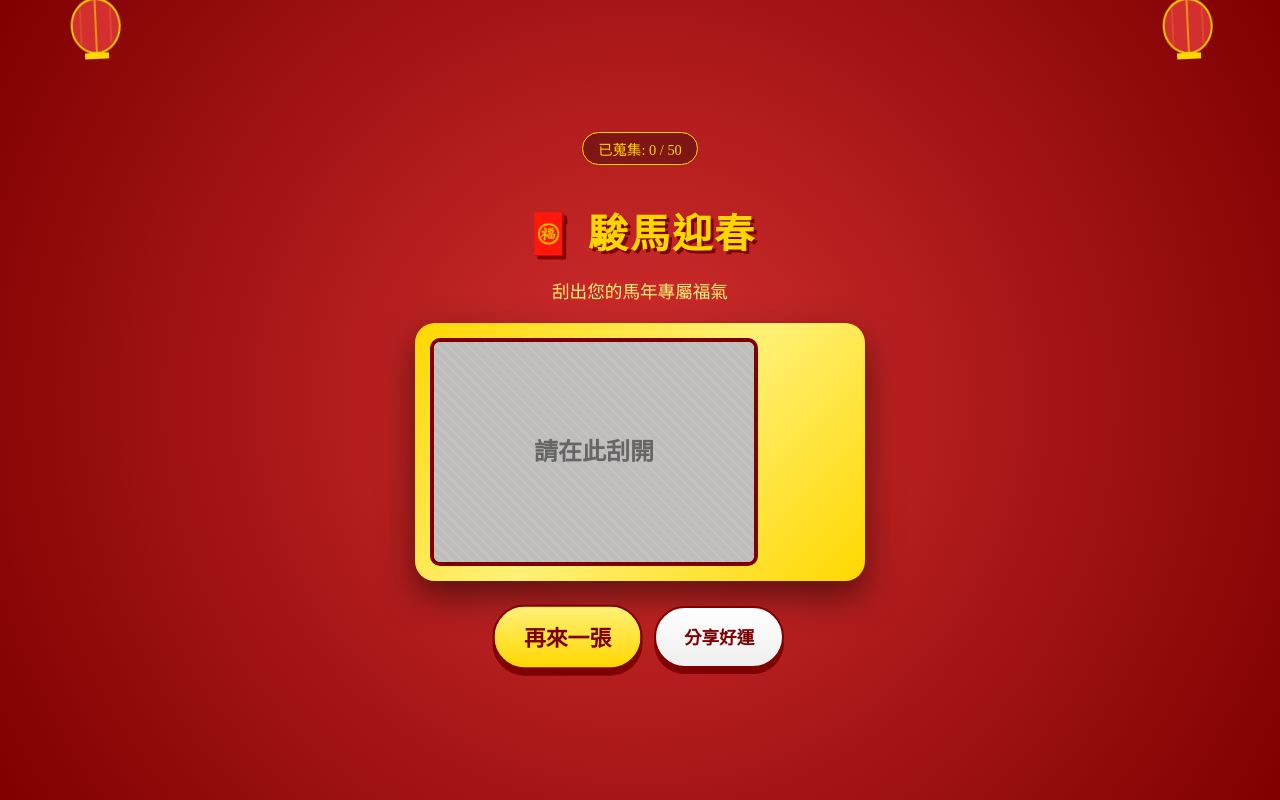
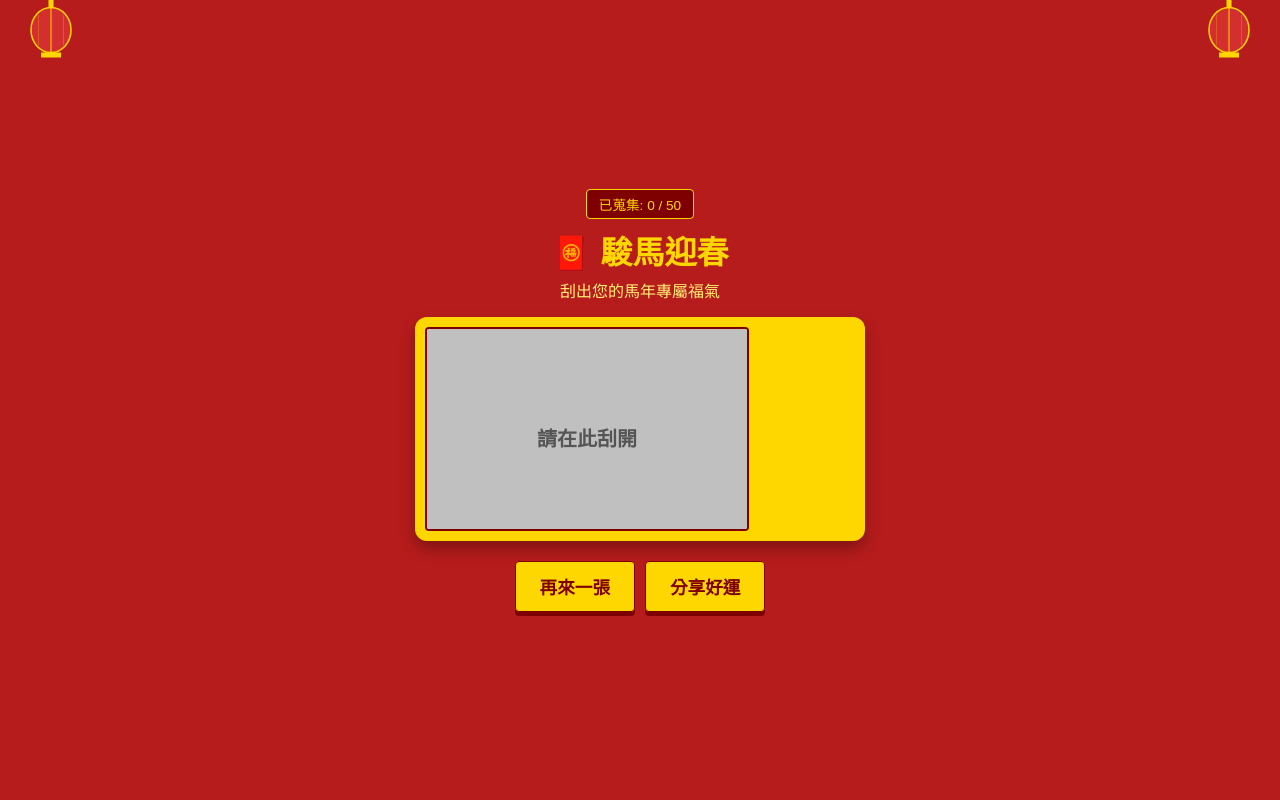
Before and after one commit to elfhermit/LotteryCard, a website built with Vite: page index.html in a window 1280 px wide. Built offline with nearby package versions, Linux system fonts and the light colour scheme; no server answers.

Commit message:
Perf: 簡化渲染結構、移除毛玻璃特效並優化刮除感與 FPS

```diff
--- a/src/main.ts
+++ b/src/main.ts
@@ -193,10 +193,11 @@ class App {
     if (!this.scratchCard) {
       this.scratchCard = new ScratchCard({
         canvas: this.canvas,
-        coverColor: '#bfbcbc',
-        brushSize: 35,
+        coverColor: '#C0C0C0',
+        brushSize: 45, // 更大的刷頭
         onProgress: (progress) => {
-          if (progress > typedConfig.settings.celebrationThreshold && !this.isRevealed) {
+          // 調降閾值，讓使用者更快獲得回饋
+          if (progress > 0.6 && !this.isRevealed) {
             this.revealSuccess(progress);
           }
         },
--- a/src/scratch-card.ts
+++ b/src/scratch-card.ts
@@ -17,8 +17,8 @@ export class ScratchCard {
 
   constructor(options: ScratchCardOptions) {
     this.options = {
-      coverColor: '#CCCCCC',
-      brushSize: 30,
+      coverColor: '#C0C0C0', // 標準銀色
+      brushSize: 40, // 加大刷頭
       onProgress: () => {},
       onComplete: () => {},
       onScratchStart: () => {},
@@ -40,24 +40,17 @@ export class ScratchCard {
 
   public reset() {
     const { width, height } = this.options.canvas;
+
+    // 快速純色填充，優化效能
     this.ctx.globalCompositeOperation = 'source-over';
     this.ctx.fillStyle = this.options.coverColor;
     this.ctx.fillRect(0, 0, width, height);
 
-    // 加上簡單的斜線紋理
-    this.ctx.strokeStyle = 'rgba(255,255,255,0.1)';
-    this.ctx.lineWidth = 2;
-    for (let i = -width; i < width; i += 10) {
-      this.ctx.beginPath();
-      this.ctx.moveTo(i, 0);
-      this.ctx.lineTo(i + height, height);
-      this.ctx.stroke();
-    }
-
-    this.ctx.fillStyle = '#666666';
-    this.ctx.font = 'bold 24px "Microsoft JhengHei"';
+    // 簡單文字提示，避免複雜渲染
+    this.ctx.fillStyle = '#555555';
+    this.ctx.font = 'bold 20px sans-serif';
     this.ctx.textAlign = 'center';
-    this.ctx.fillText('請在此刮開', width / 2, height / 2 + 8);
+    this.ctx.fillText('請在此刮開', width / 2, height / 2 + 7);
 
     this.ctx.globalCompositeOperation = 'destination-out';
   }
@@ -94,8 +87,8 @@ export class ScratchCard {
     canvas.addEventListener('mousemove', move);
     window.addEventListener('mouseup', end);
 
-    canvas.addEventListener('touchstart', start);
-    canvas.addEventListener('touchmove', move);
+    canvas.addEventListener('touchstart', start, { passive: false });
+    canvas.addEventListener('touchmove', move, { passive: false });
     window.addEventListener('touchend', end);
   }
 
@@ -104,8 +97,8 @@ export class ScratchCard {
     const clientX = 'touches' in e ? e.touches[0].clientX : e.clientX;
     const clientY = 'touches' in e ? e.touches[0].clientY : e.clientY;
     return {
-      x: clientX - rect.left,
-      y: clientY - rect.top
+      x: (clientX - rect.left) * (this.options.canvas.width / rect.width),
+      y: (clientY - rect.top) * (this.options.canvas.height / rect.height)
     };
   }
 
@@ -121,20 +114,22 @@ export class ScratchCard {
 
   public calculateProgress() {
     const { width, height } = this.options.canvas;
+    // 效能優化：只檢查 1/16 的像素點進行估算
     const imageData = this.ctx.getImageData(0, 0, width, height);
     const pixels = imageData.data;
     let transparentPixels = 0;
+    const step = 16; // 跨步取樣
 
-    for (let i = 3; i < pixels.length; i += 4) {
+    for (let i = 3; i < pixels.length; i += step) {
       if (pixels[i] === 0) {
         transparentPixels++;
       }
     }
 
-    const progress = transparentPixels / (width * height);
+    const progress = (transparentPixels * (step / 4)) / (width * height);
     this.options.onProgress(progress);
 
-    if (progress > 0.9) {
+    if (progress > 0.85) {
         this.reveal();
     }
   }
--- a/src/style.css
+++ b/src/style.css
@@ -4,12 +4,12 @@
   --gold: #ffd700;
   --bright-gold: #fff176;
   --white: #ffffff;
-  --bg-gradient: radial-gradient(circle, #d32f2f 0%, #7f0000 100%);
+  --bg-color: #b71c1c;
 }
 
 body {
-  font-family: 'Kaiti', 'STKaiti', 'Microsoft JhengHei', serif;
-  background: var(--bg-gradient);
+  font-family: 'Microsoft JhengHei', sans-serif;
+  background-color: var(--bg-color);
   color: var(--white);
   display: flex;
   justify-content: center;
@@ -20,92 +20,52 @@ body {
   touch-action: none;
 }
 
-body.gold-mode {
-  --primary-red: #ffd700;
-  --deep-red: #b8860b;
-  --gold: #ffffff;
-  --bg-gradient: radial-gradient(circle, #fff176 0%, #fbc02d 100%);
-}
-
-body.eve-mode {
-  animation: bg-pulse 5s infinite;
-}
-
-@keyframes bg-pulse {
-  0% { background-color: #b71c1c; }
-  50% { background-color: #d32f2f; }
-  100% { background-color: #b71c1c; }
-}
-
 #app {
   text-align: center;
-  width: 90%;
+  width: 95%;
   max-width: 450px;
   position: relative;
   z-index: 10;
 }
 
 .collection-info {
-  background: rgba(0, 0, 0, 0.3);
-  padding: 5px 15px;
-  border-radius: 20px;
-  font-size: 0.9rem;
+  background: #7f0000;
+  padding: 4px 12px;
+  border-radius: 4px;
+  font-size: 0.85rem;
   color: var(--gold);
   display: inline-block;
-  margin-bottom: 10px;
+  margin-bottom: 8px;
   border: 1px solid var(--gold);
 }
 
-/* 裝飾性元素 */
+/* 移除複雜裝飾，保留輕量 SVG */
 .decoration {
   position: fixed;
   pointer-events: none;
   z-index: 1;
 }
 
-.lantern {
-  width: 60px;
-  top: -10px;
-  animation: swing 3s ease-in-out infinite alternate;
-  transform-origin: top center;
-}
+.lantern { width: 50px; top: 0; }
+.lantern-left { left: 2%; }
+.lantern-right { right: 2%; }
 
-.lantern-left { left: 5%; }
-.lantern-right { right: 5%; }
-
-@keyframes swing {
-  from { transform: rotate(-5deg); }
-  to { transform: rotate(5deg); }
-}
-
-.cloud {
-  width: 100px;
-  opacity: 0.6;
-  animation: float 10s linear infinite;
-}
-
-@keyframes float {
-  from { transform: translateX(-150%); }
-  to { transform: translateX(400%); }
-}
-
-/* 卡片容器美化 */
+/* 卡片容器：移除毛玻璃，使用純色與實線邊框 */
 .card-outer {
-  padding: 15px;
-  background: linear-gradient(135deg, var(--gold) 0%, var(--bright-gold) 50%, var(--gold) 100%);
-  border-radius: 20px;
-  box-shadow: 0 15px 35px rgba(0,0,0,0.5);
-  margin: 20px auto;
-  position: relative;
+  padding: 10px;
+  background: var(--gold);
+  border-radius: 12px;
+  box-shadow: 0 8px 16px rgba(0,0,0,0.3);
+  margin: 15px auto;
 }
 
 .card-container {
   position: relative;
   width: 320px;
-  height: 220px;
+  height: 200px;
   background-color: var(--white);
-  border: 4px solid var(--deep-red);
-  border-radius: 10px;
+  border: 2px solid var(--deep-red);
+  border-radius: 4px;
   display: flex;
   justify-content: center;
   align-items: center;
@@ -113,16 +73,12 @@ body.eve-mode {
 }
 
 .blessing-text {
-  font-size: 2.2rem;
+  font-size: 2rem;
   color: var(--deep-red);
   font-weight: bold;
-  padding: 20px;
-  line-height: 1.4;
-  text-shadow: 1px 1px 0px rgba(0,0,0,0.1);
-  display: flex;
-  flex-direction: column;
-  justify-content: center;
-  height: 100%;
+  padding: 15px;
+  text-align: center;
+  user-select: none;
 }
 
 #scratch-canvas {
@@ -131,62 +87,42 @@ body.eve-mode {
   left: 0;
   cursor: crosshair;
   touch-action: none;
-  border-radius: 6px;
 }
 
-/* 按鈕美化 */
+/* 按鈕組 */
 .button-group {
   display: flex;
-  gap: 15px;
+  gap: 10px;
   justify-content: center;
-  margin-top: 25px;
+  margin-top: 20px;
 }
 
 .btn {
-  background: linear-gradient(to bottom, var(--bright-gold), var(--gold));
+  background: var(--gold);
   color: var(--deep-red);
-  border: 2px solid var(--deep-red);
-  padding: 14px 28px;
-  font-size: 1.3rem;
-  font-weight: 900;
-  border-radius: 50px;
+  border: 1px solid var(--deep-red);
+  padding: 12px 24px;
+  font-size: 1.1rem;
+  font-weight: bold;
+  border-radius: 4px;
   cursor: pointer;
-  transition: all 0.3s;
-  box-shadow: 0 6px 0 var(--deep-red);
+  box-shadow: 0 4px 0 var(--deep-red);
   position: relative;
-  top: 0;
 }
 
 .btn:active {
-  top: 4px;
+  top: 2px;
   box-shadow: 0 2px 0 var(--deep-red);
 }
 
-.btn-share {
-  background: linear-gradient(to bottom, #ffffff, #eeeeee);
-  font-size: 1.1rem;
-}
-
-.btn-main {
-  animation: pulse 2s infinite;
-}
-
-@keyframes pulse {
-  0% { transform: scale(1); }
-  50% { transform: scale(1.05); }
-  100% { transform: scale(1); }
-}
-
 h1 {
-  font-size: 2.5rem;
-  margin-bottom: 5px;
+  font-size: 2rem;
+  margin: 0;
   color: var(--gold);
-  text-shadow: 3px 3px 0px var(--deep-red);
-  letter-spacing: 2px;
 }
 
 .subtitle {
   color: var(--bright-gold);
-  margin-bottom: 20px;
-  font-size: 1.1rem;
+  margin: 5px 0 15px 0;
+  font-size: 1rem;
 }
```
